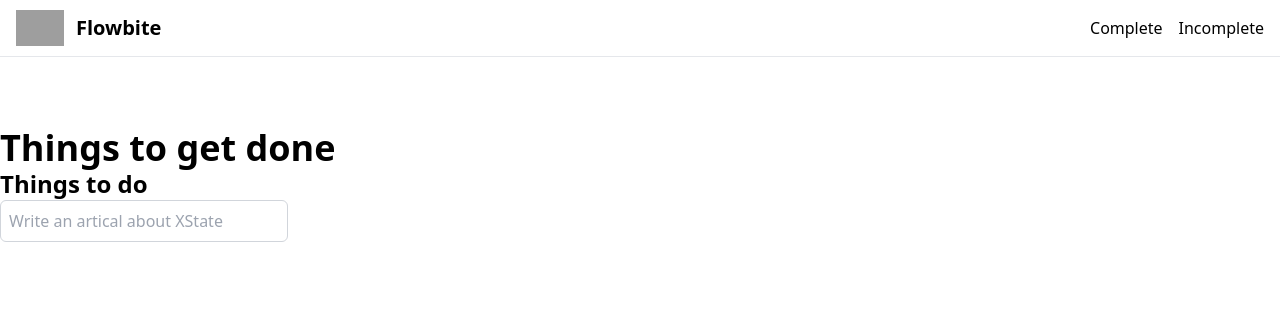
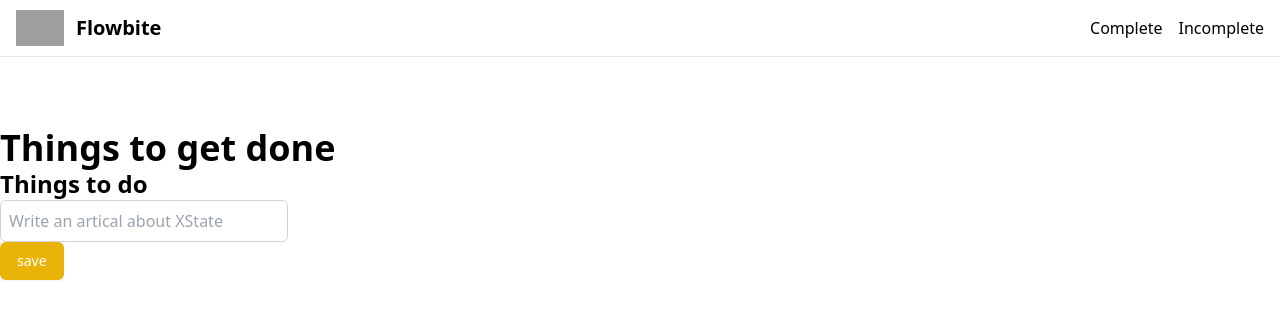
Before and after one commit to suniljoshi26/TodoAppTS, a React (Vite) app: page / in a window 1280 px wide. Shown: the top 318 px of the page. Built offline with nearby package versions, Linux system fonts and the light colour scheme; grey boxes are pictures that could not be loaded.

Commit message:
Button comp

```diff
--- a/src/App.tsx
+++ b/src/App.tsx
@@ -1,4 +1,5 @@
 import { useState } from "react";
+import Button from "./Button";
 import H1 from "./H1";
 import H3 from "./h3";
 import Input from "./Input";
@@ -14,6 +15,7 @@ function App() {
       <H1 title=" Things to get done"></H1>
       <H3 title="Things to do"></H3>
       <Input />
+      <Button>save</Button>
     </div>
   );
 }
--- /dev/null
+++ b/src/Button.tsx
@@ -0,0 +1,35 @@
+import React, { ButtonHTMLAttributes, FC } from "react";
+
+type ButtonProps = {
+  them?: "highlight" | "secondary" | "primary";
+} & ButtonHTMLAttributes<HTMLButtonElement>;
+
+const Button: FC<ButtonProps> = ({ them, className, ...rest }) => {
+  console.log(them);
+  let themClass =
+    " text-white rounded-md bg-yellow-500 border-transparent  hover:bg-yellow-600 ";
+  let radiusClass = "rounded-md";
+  if (them === "highlight") {
+    radiusClass = " mt-2 rounded-full";
+  }
+  if (them === "secondary") {
+    themClass = "text-gray-900 bg-white  border-gray-300 hover:bg-gray-600";
+  }
+
+  return (
+    <button
+      className={
+        "px-4 py-2 text-sm font-medium  border  shadow-sm disabled:bg-gray-400 " +
+        className +
+        themClass +
+        radiusClass
+      }
+      {...rest}
+    ></button>
+  );
+};
+Button.defaultProps = {
+  them: "primary",
+};
+
+export default Button;
```
